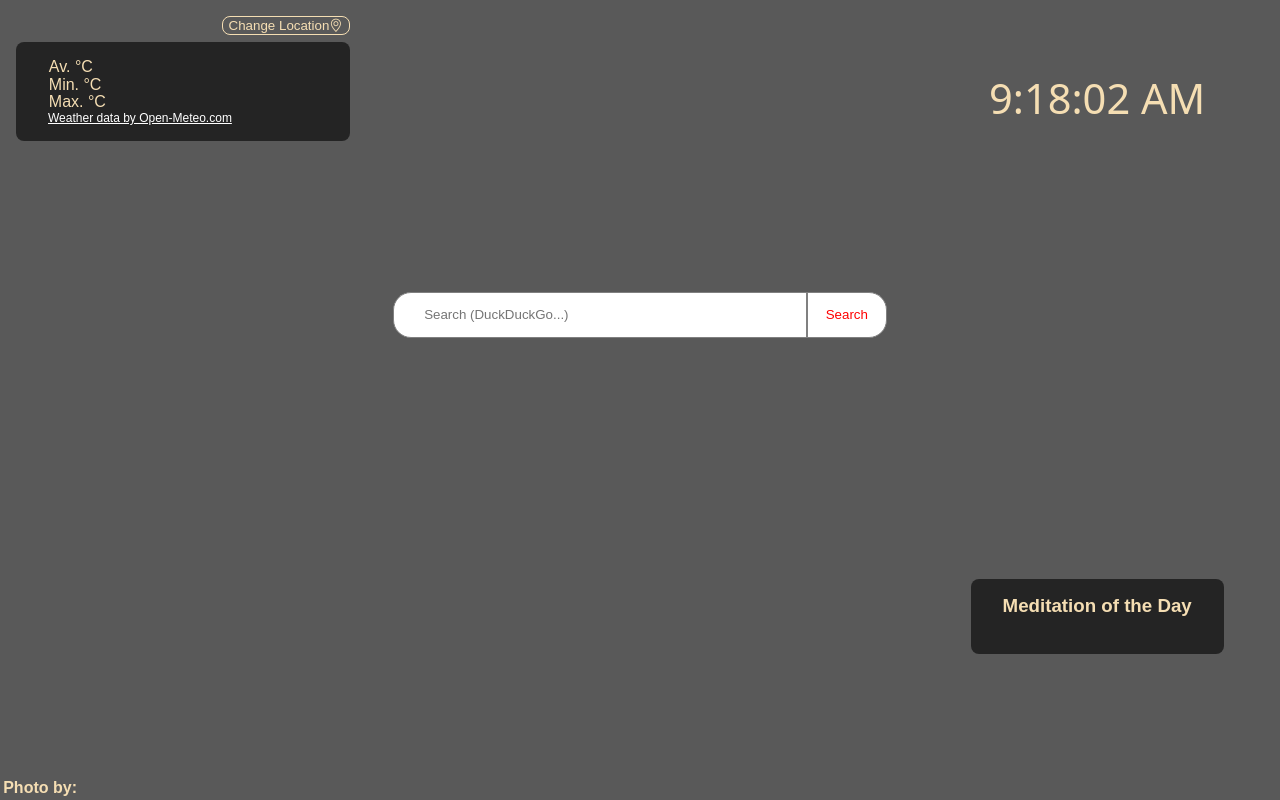
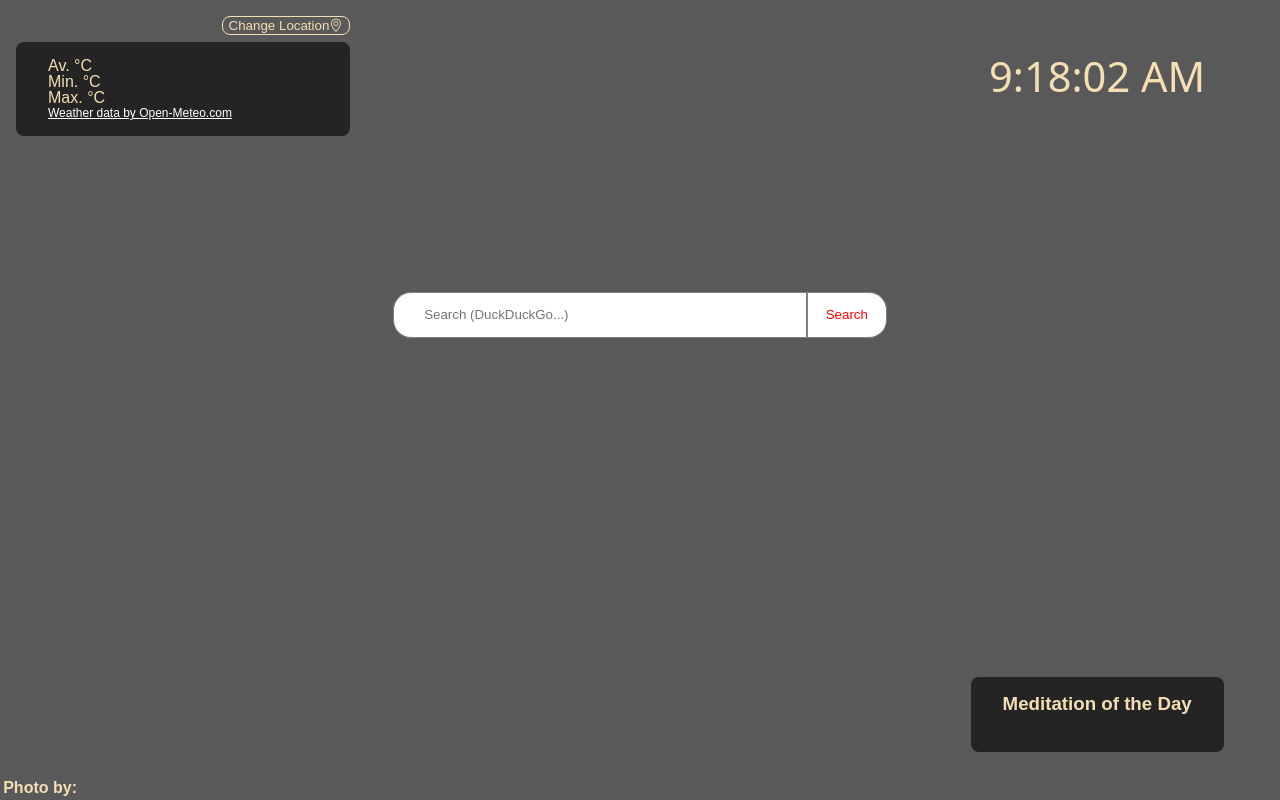
Before and after one commit to zenidreney/start-page, a plain HTML site: page index.html in a window 1280 px wide. Drawn offline with nearby package versions, Linux system fonts and the light colour scheme; no server answers; a web font is replaced by a local one.

Commit message:
UX improvements

```diff
--- a/index.css
+++ b/index.css
@@ -25,7 +25,7 @@ p,
 h1,
 h2,
 h3,
-h4{
+h4 {
     color: wheat;
 }
 
@@ -91,25 +91,23 @@ button:focus {
 .grid-item-1 > div > p {
     align-self: flex-start;
     line-height: 1;
-    padding: 0.05em;
+    /*padding: 0.05em;*/
 }
 
 .location-form {
     display: none;
 }
 
-
 .location-form > button,
-.grid-item-1 >  div > button {
+.grid-item-1 > div > button {
     background-color: inherit;
     border: 1px solid wheat;
     border-radius: 8px;
     cursor: pointer;
     color: wheat;
-
 }
 
-.grid-item-1 >  div > button {
+.grid-item-1 > div > button {
     max-width: 140px;
     align-self: flex-end;
     margin-bottom: 0.2em;
@@ -117,11 +115,10 @@ button:focus {
 
 .location-form > button:hover,
 .location-form > button:focus,
-.grid-item-1 >  div > button:hover,
-.grid-item-1 >  div > button:focus {
+.grid-item-1 > div > button:hover,
+.grid-item-1 > div > button:focus {
     background-color: rgb(245, 222, 179, 0.6);
     color: #272727;
-
 }
 
 .grid-item-2 {
@@ -221,16 +218,27 @@ button:focus {
 
 /*SHARED LAYOUT*/
 
-@media (min-width: 819px) {
+@media (min-width: 449px) {
     .grid-item-1 > div {
         align-self: normal;
         padding-left: 2em;
+    }
+
+    .grid-item-2 {
+        /*justify-content: flex-start;*/
+        align-items: flex-start;
+        padding-top: 3em;
+    }
+
+    .grid-item-4 {
+        justify-content: flex-end;
+        padding-bottom: 3em;
     }
 }
 
 /*TABLET GRID AND LAYOUT*/
 
-@media (min-width: 820px) and (max-width: 1023px) {
+@media (min-width: 450px) and (max-width: 819px) {
     .main-grid-box {
         grid-template: 1.5fr 1.8fr 2.2fr / repeat(2, 1fr);
     }
@@ -286,7 +294,7 @@ button:focus {
 
 /*DESKTOP FRID AND LAYOUT*/
 
-@media (min-width: 1024px) {
+@media (min-width: 820px) {
     .main-grid-box {
         grid-template: 1.5fr 1.8fr 2.8fr / 1fr 1.5fr 1fr;
     }
```
